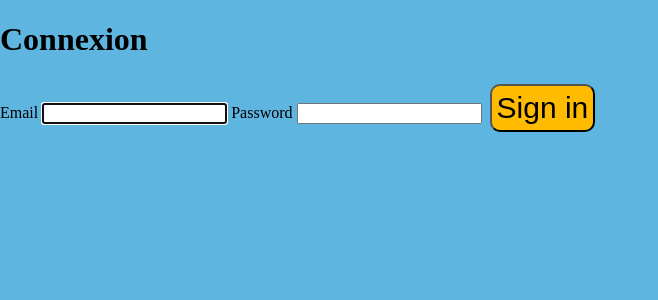
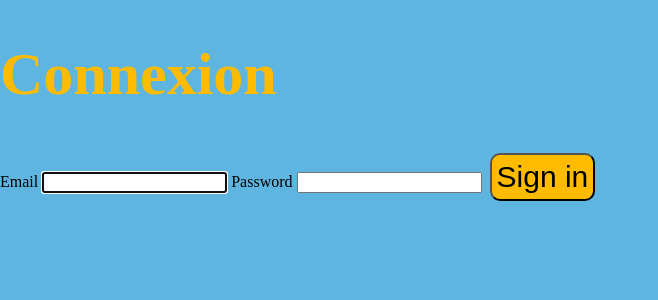
Before and after one commit to Artpare4/MeteoWeb, a Symfony app: template templates/security/login.html.twig in a window 1280 px wide. Shown: the part 175-475 px from the top of the page, without its empty margins (0-658 px from the left). Run offline with Twig, Linux system fonts and the light colour scheme; the template is opened without the code that fills it, so the values that code supplies are empty; some libraries are stand-ins or nearby versions.

Commit message:
Modification de la classe du titre de la page de connexion

```diff
--- a/templates/security/login.html.twig
+++ b/templates/security/login.html.twig
@@ -14,7 +14,7 @@
         </div>
     {% endif %}
 
-    <h1 class="h3 mb-3 font-weight-normal">Connexion</h1>
+    <h1 class="titreContent">Connexion</h1>
     <label for="inputEmail">Email</label>
     <input type="email" value="{{ last_username }}" name="email" id="inputEmail" class="form-control" autocomplete="email" required autofocus>
     <label for="inputPassword">Password</label>
```
